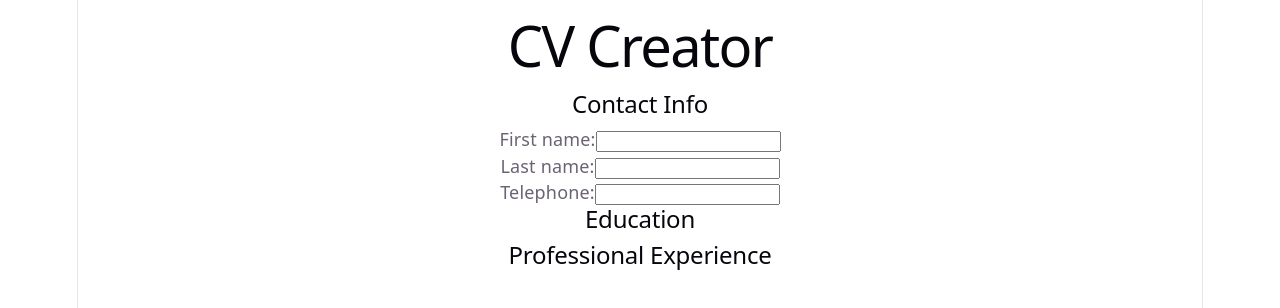
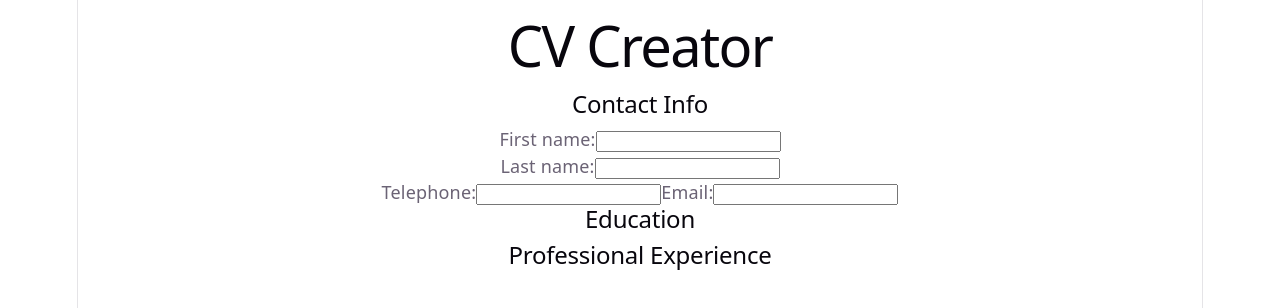
Before and after one commit to jenarofv/react-cv-app, a React (Vite) app: page / in a window 1280 px wide. Shown: the top 308 px of the page. Built offline with nearby package versions, Linux system fonts and the light colour scheme.

Commit message:
remove conditional definitions and add email input

```diff
--- a/src/App.jsx
+++ b/src/App.jsx
@@ -10,20 +10,22 @@ function App() {
 
   function handleContactInfoUpdate (event) {
     const id = event.target.id;
+    const target = event.target;
+    const value = event.target.value;
+    const lastChar = value.charAt(value.length - 1);
+    const emailRegexp = /^[\w-.]+@([\w-]+\.)+[\w-]{2,4}$/;
     switch (id) {
       case "firstNameInput":
-        setFirstName(event.target.value);
+        setFirstName(value);
         break;
       case "lastNameInput":
-        setLastName(event.target.value);
+        setLastName(value);
         break;
       case "telephoneInput":
-        const value = event.target.value;
         if (event.nativeEvent.inputType === "deleteContentBackward") {
           setTelephoneNumber(value);
           return;
         }
-        const lastChar = value.charAt(value.length - 1);
         if (!lastChar.match(/^[0-9]$/)) {
           throw new TypeError (`${lastChar} is not a number`);
         }
@@ -33,6 +35,11 @@ function App() {
           setTelephoneNumber(value);
         }
         break;
+      case "emailInput":
+        setEmailAddress(value);
+        if (!value.match(emailRegexp)) {
+          target.classList.add("wrong-email")
+        }
     }
   }
 
--- a/src/components/contactInfo.jsx
+++ b/src/components/contactInfo.jsx
@@ -25,6 +25,11 @@ export function ContactInfo ({firstName, lastName, tel, email, onChange}) {
             <input type="tel"
               id="telephoneInput" value={tel} onChange={onChange} />
           </label>
+          <label>
+            Email:
+            <input type="text"
+              id="emailInput" value={email} onChange={onChange} />
+          </label>
           </div>
         </div>
     </>
```
